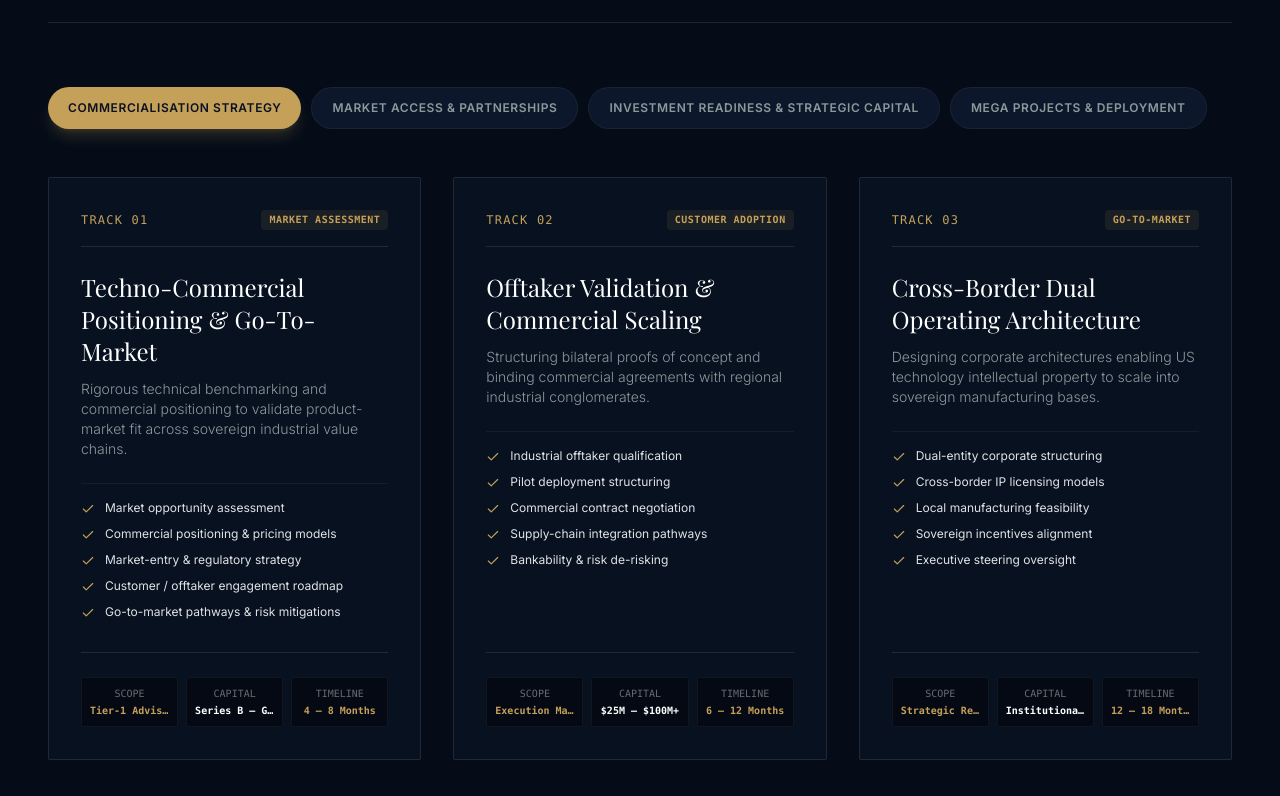
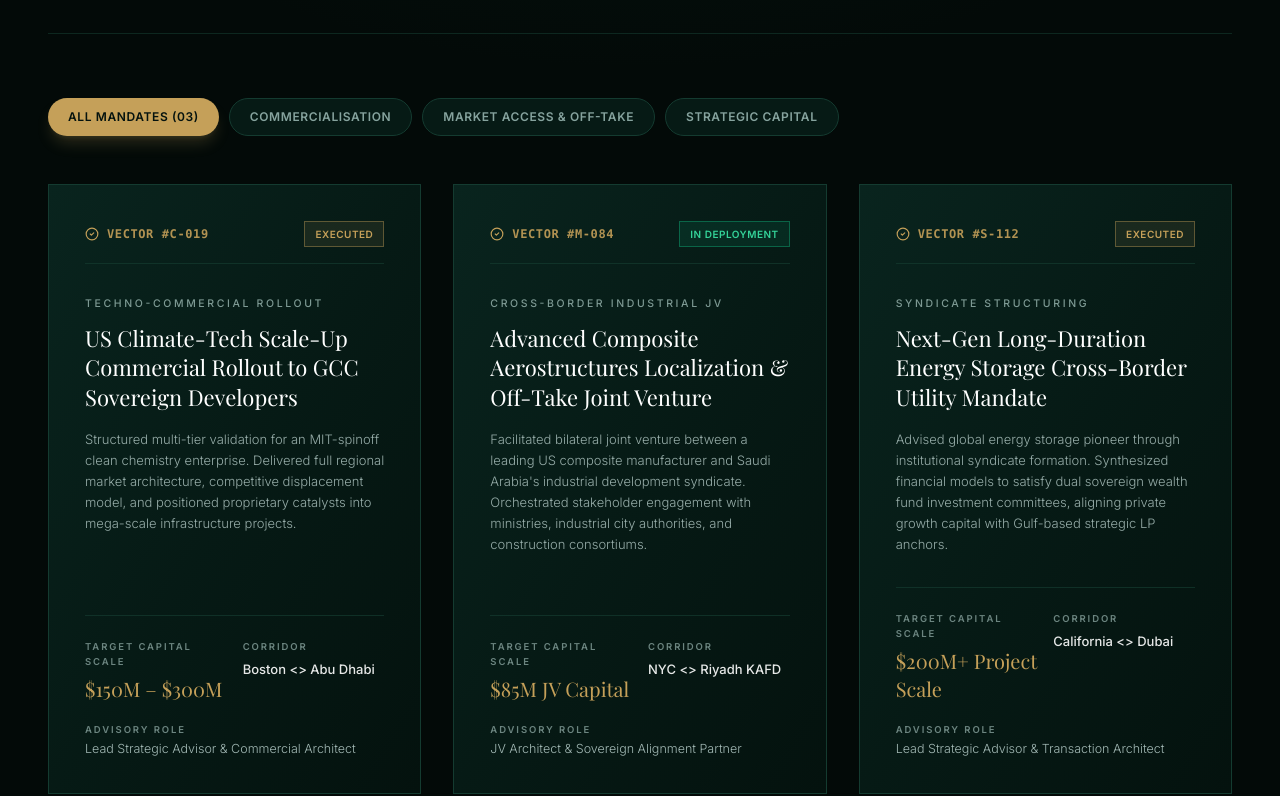
Before and after one commit to leamify/Manara-Nexus, a Next.js app: page / in a window 1280 px wide. Shown: the part 4993-5789 px from the top of the page. Built offline with nearby package versions, Linux system fonts and the light colour scheme; a web font is replaced by a local one.

Commit message:
Update Mandates section title, header copy, tabs and cards to match Figma design

```diff
--- a/src/components/Mandates.tsx
+++ b/src/components/Mandates.tsx
@@ -2,280 +2,110 @@
 
 import React, { useState } from "react";
 import { motion, AnimatePresence } from "framer-motion";
-import { Check, ArrowRight, ShieldCheck } from "lucide-react";
+import { CheckCircle2 } from "lucide-react";
 
-interface MandateTrack {
-  track: string;
-  badge: string;
+interface MandateCase {
+  id: string;
+  category: "commercialisation" | "market-access" | "strategic-capital";
+  vectorId: string;
+  status: "EXECUTED" | "IN DEPLOYMENT";
+  subCategory: string;
   title: string;
   description: string;
-  deliverables: string[];
-  scope: string;
-  capital: string;
-  timeline: string;
+  capitalScale: string;
+  corridor: string;
+  advisoryRole: string;
 }
 
-interface TabData {
-  id: string;
-  name: string;
-  tracks: MandateTrack[];
-}
+const mandateTabs = [
+  { id: "all", label: "ALL MANDATES (03)" },
+  { id: "commercialisation", label: "COMMERCIALISATION" },
+  { id: "market-access", label: "MARKET ACCESS & OFF-TAKE" },
+  { id: "strategic-capital", label: "STRATEGIC CAPITAL" },
+];
 
-const mandateTabs: TabData[] = [
+const mandatesList: MandateCase[] = [
   {
-    id: "commercialisation-strategy",
-    name: "COMMERCIALISATION STRATEGY",
-    tracks: [
-      {
-        track: "TRACK 01",
-        badge: "MARKET ASSESSMENT",
-        title: "Techno-Commercial Positioning & Go-To-Market",
+    id: "01",
+    category: "commercialisation",
+    vectorId: "VECTOR #C-019",
+    status: "EXECUTED",
+    subCategory: "TECHNO-COMMERCIAL ROLLOUT",
+    title: "US Climate-Tech Scale-Up Commercial Rollout to GCC Sovereign Developers",
     description:
-          "Rigorous technical benchmarking and commercial positioning to validate product-market fit across sovereign industrial value chains.",
-        deliverables: [
-          "Market opportunity assessment",
-          "Commercial positioning & pricing models",
-          "Market-entry & regulatory strategy",
-          "Customer / offtaker engagement roadmap",
-          "Go-to-market pathways & risk mitigations",
-        ],
-        scope: "Tier-1 Advisory",
-        capital: "Series B — Growth",
-        timeline: "4 — 8 Months",
+      "Structured multi-tier validation for an MIT-spinoff clean chemistry enterprise. Delivered full regional market architecture, competitive displacement model, and positioned proprietary catalysts into mega-scale infrastructure projects.",
+    capitalScale: "$150M – $300M",
+    corridor: "Boston <> Abu Dhabi",
+    advisoryRole: "Lead Strategic Advisor & Commercial Architect",
   },
   {
-        track: "TRACK 02",
-        badge: "CUSTOMER ADOPTION",
-        title: "Offtaker Validation & Commercial Scaling",
+    id: "02",
+    category: "market-access",
+    vectorId: "VECTOR #M-084",
+    status: "IN DEPLOYMENT",
+    subCategory: "CROSS-BORDER INDUSTRIAL JV",
+    title: "Advanced Composite Aerostructures Localization & Off-Take Joint Venture",
     description:
-          "Structuring bilateral proofs of concept and binding commercial agreements with regional industrial conglomerates.",
-        deliverables: [
-          "Industrial offtaker qualification",
-          "Pilot deployment structuring",
-          "Commercial contract negotiation",
-          "Supply-chain integration pathways",
-          "Bankability & risk de-risking",
-        ],
-        scope: "Execution Mandate",
-        capital: "$25M — $100M+",
-        timeline: "6 — 12 Months",
+      "Facilitated bilateral joint venture between a leading US composite manufacturer and Saudi Arabia's industrial development syndicate. Orchestrated stakeholder engagement with ministries, industrial city authorities, and construction consortiums.",
+    capitalScale: "$85M JV Capital",
+    corridor: "NYC <> Riyadh KAFD",
+    advisoryRole: "JV Architect & Sovereign Alignment Partner",
   },
   {
-        track: "TRACK 03",
-        badge: "GO-TO-MARKET",
-        title: "Cross-Border Dual Operating Architecture",
+    id: "03",
+    category: "strategic-capital",
+    vectorId: "VECTOR #S-112",
+    status: "EXECUTED",
+    subCategory: "SYNDICATE STRUCTURING",
+    title: "Next-Gen Long-Duration Energy Storage Cross-Border Utility Mandate",
     description:
-          "Designing corporate architectures enabling US technology intellectual property to scale into sovereign manufacturing bases.",
-        deliverables: [
-          "Dual-entity corporate structuring",
-          "Cross-border IP licensing models",
-          "Local manufacturing feasibility",
-          "Sovereign incentives alignment",
-          "Executive steering oversight",
-        ],
-        scope: "Strategic Retainer",
-        capital: "Institutional Scale",
-        timeline: "12 — 18 Months",
-      },
-    ],
-  },
-  {
-    id: "market-access-partnerships",
-    name: "MARKET ACCESS & PARTNERSHIPS",
-    tracks: [
-      {
-        track: "TRACK 01",
-        badge: "GCC EXPANSION",
-        title: "Ecosystem Development & Sovereign Access",
-        description:
-          "Unlocking national champion ecosystems across the UAE, Saudi Arabia, and greater GCC jurisdictions.",
-        deliverables: [
-          "GCC ecosystem development",
-          "Strategic partner identification",
-          "Customer & stakeholder engagement",
-          "JV / partnership development",
-          "Technology deployment opportunities",
-        ],
-        scope: "Cross-Border Mandate",
-        capital: "$50M — $250M+",
-        timeline: "6 — 14 Months",
-      },
-      {
-        track: "TRACK 02",
-        badge: "JOINT VENTURES",
-        title: "Bespoke Sovereign JV Structuring",
-        description:
-          "Engineering equitable, legally sound joint ventures connecting global patent holders with regional sovereign industrial champions.",
-        deliverables: [
-          "Sovereign partner screening",
-          "JV terms & equity governance",
-          "Offtake guarantees negotiation",
-          "Technology transfer covenants",
-          "Government liaison facilitation",
-        ],
-        scope: "Co-Development",
-        capital: "$100M — $500M+",
-        timeline: "9 — 18 Months",
-      },
-      {
-        track: "TRACK 03",
-        badge: "DEPLOYMENT HUBS",
-        title: "Industrial Park & Free Zone Integration",
-        description:
-          "Securing subsidized land allocations, specialized infrastructure, and long-term utility concessions.",
-        deliverables: [
-          "ADGM / DIFC / KSA licensing",
-          "Special economic zone allocation",
-          "Utility & feedstock agreements",
-          "Customs & trade facilitation",
-          "Local workforce development",
-        ],
-        scope: "Operational Advisory",
-        capital: "Direct Project Capital",
-        timeline: "6 — 12 Months",
-      },
-    ],
-  },
-  {
-    id: "investment-readiness",
-    name: "INVESTMENT READINESS & STRATEGIC CAPITAL",
-    tracks: [
-      {
-        track: "TRACK 01",
-        badge: "CAPITAL FORMATION",
-        title: "Sovereign & Institutional Capital Formation",
-        description:
-          "Positioning proprietary techno-commercial propositions for sovereign wealth funds and strategic corporate venture arms.",
-        deliverables: [
-          "Institutional investment proposition",
-          "Strategic capital strategy",
-          "Sovereign investor mapping",
-          "Strategic investor engagement",
-          "Syndicate capital formation",
-        ],
-        scope: "Placement Advisory",
-        capital: "$50M — $300M+",
-        timeline: "6 — 12 Months",
-      },
-      {
-        track: "TRACK 02",
-        badge: "TRANSACTION STRUCTURING",
-        title: "M&A, Co-Investment & Recapitalisation",
-        description:
-          "Navigating cross-border transactions, structured equity, and strategic buy-in from bilateral state-backed institutions.",
-        deliverables: [
-          "Valuation & transaction mechanics",
-          "Cross-border regulatory filings",
-          "Co-investment syndicate management",
-          "Commercial due diligence defense",
-          "Closing & governance architecture",
-        ],
-        scope: "Transaction Support",
-        capital: "$100M — $1B+",
-        timeline: "6 — 15 Months",
-      },
-      {
-        track: "TRACK 03",
-        badge: "PATIENT CAPITAL",
-        title: "Long-Term Sovereign Endowment Integration",
-        description:
-          "Arranging patient capital and project debt facilities for first-of-a-kind commercial plants and gigafactories.",
-        deliverables: [
-          "National development fund grants",
-          "Sovereign credit guarantee backing",
-          "Blended climate finance instruments",
-          "Project finance model validation",
-          "Lender engineering alignment",
-        ],
-        scope: "Structured Capital",
-        capital: "$200M — $750M+",
-        timeline: "12 — 24 Months",
-      },
-    ],
-  },
-  {
-    id: "mega-projects-deployment",
-    name: "MEGA PROJECTS & DEPLOYMENT",
-    tracks: [
-      {
-        track: "TRACK 01",
-        badge: "GIGA SCALE",
-        title: "Mega-Project Commercialisation & Delivery",
-        description:
-          "Integrating novel industrial decarbonisation and deep-tech solutions directly into multi-billion-dollar regional master plans.",
-        deliverables: [
-          "Project commercialisation roadmap",
-          "Capital strategy & financial modeling",
-          "Strategic partnerships structuring",
-          "Stakeholder & sovereign management",
-          "Deployment ecosystem development",
-        ],
-        scope: "Mega-Project Partner",
-        capital: "$500M — $5B+",
-        timeline: "18 — 36 Months",
-      },
-      {
-        track: "TRACK 02",
-        badge: "UTILITIES & INFRA",
-        title: "Clean Energy & Industrial Infrastructure Hubs",
-        description:
-          "Coordinating massive resource efficiency, green hydrogen, and carbon storage architectures with sovereign utility operators.",
-        deliverables: [
-          "Concession agreement structuring",
-          "Power purchase agreements (PPA)",
-          "Carbon abatement verification",
-          "EPC consortium alignment",
-          "Sovereign stakeholder coordination",
-        ],
-        scope: "Infrastructure Lead",
-        capital: "$1B — $10B+",
-        timeline: "24 — 48 Months",
-      },
-      {
-        track: "TRACK 03",
-        badge: "BUILT ENVIRONMENT",
-        title: "Next-Gen Materials & Urban Resilience",
-        description:
-          "Deploying breakthrough advanced composites and low-carbon cement into signature mega-projects.",
-        deliverables: [
-          "Specification into tender blueprints",
-          "Regulatory approvals & standards",
-          "Supply security guarantees",
-          "On-site demonstration assets",
-          "Executive procurement liaison",
-        ],
-        scope: "Sector Specialist",
-        capital: "$250M — $1.5B+",
-        timeline: "12 — 24 Months",
-      },
-    ],
+      "Advised global energy storage pioneer through institutional syndicate formation. Synthesized financial models to satisfy dual sovereign wealth fund investment committees, aligning private growth capital with Gulf-based strategic LP anchors.",
+    capitalScale: "$200M+ Project Scale",
+    corridor: "California <> Dubai",
+    advisoryRole: "Lead Strategic Advisor & Transaction Architect",
   },
 ];
 
 export const Mandates: React.FC = () => {
-  const [activeTab, setActiveTab] = useState<string>(mandateTabs[0].id);
+  const [activeTab, setActiveTab] = useState<string>("all");
 
-  const currentTab = mandateTabs.find((t) => t.id === activeTab) || mandateTabs[0];
+  const filteredMandates =
+    activeTab === "all"
+      ? mandatesList
+      : mandatesList.filter((m) => m.category === activeTab);
 
   return (
-    <section id="mandates" className="bg-[#050C18] text-white py-24 md:py-32 px-6 md:px-12 relative border-t border-brand-gold/15">
-      <div className="max-w-7xl mx-auto">
+    <section
+      id="mandates"
+      className="bg-[#030A08] text-white py-24 md:py-32 px-6 md:px-12 relative border-t border-[#12362C]/60"
+    >
+      {/* Background Subtle Green Radial Glow */}
+      <div
+        className="absolute inset-0 pointer-events-none"
+        style={{
+          background:
+            "radial-gradient(ellipse 70% 40% at 50% 0%, rgba(18, 72, 56, 0.16) 0%, transparent 70%)",
+        }}
+      />
+
+      <div className="max-w-7xl mx-auto relative z-10">
         {/* Header */}
-        <div className="flex flex-col lg:flex-row lg:items-end justify-between mb-12 lg:mb-16 pb-8 border-b border-white/10 gap-6">
+        <div className="flex flex-col lg:flex-row lg:items-end justify-between mb-12 lg:mb-16 pb-8 border-b border-[#143B30]/60 gap-6">
           <div>
-            <div className="text-xs uppercase tracking-[0.3em] font-semibold text-brand-gold mb-3">
-              INSTITUTIONAL EXECUTION FRAMEWORK
+            <div className="inline-flex items-center gap-2 text-xs uppercase tracking-[0.3em] font-semibold text-brand-gold mb-4">
+              <span className="w-1.5 h-1.5 rounded-full bg-brand-gold" />
+              <span>MANDATES</span>
             </div>
             <h2 className="font-serif text-3xl sm:text-4xl md:text-5xl text-white font-normal tracking-tight">
-              Sovereign &amp; Industrial Mandate Matrix
+              Sovereign &amp; Industrial<br />Mandate Matrix
             </h2>
           </div>
-          <p className="text-brand-gray-muted text-sm sm:text-base max-w-md font-sans font-light">
-            Bespoke engagement structures transitioning breakthrough technology ventures into scaled regional anchors.
+          <p className="text-[#96ACA8] text-sm sm:text-[14.5px] max-w-md font-sans font-light leading-relaxed">
+            We work alongside technology companies, project sponsors, investors and strategic partners on mandates where commercial, strategic and capital considerations are closely interconnected.
           </p>
         </div>
 
-        {/* Tab Controls (Pills matching screenshot) */}
+        {/* Tab Controls (Pills matching image) */}
         <div className="flex flex-wrap gap-2.5 mb-12">
           {mandateTabs.map((tab) => {
             const isActive = tab.id === activeTab;
@@ -284,73 +114,95 @@ export const Mandates: React.FC = () => {
                 key={tab.id}
                 type="button"
                 onClick={() => setActiveTab(tab.id)}
-                className={`px-5 py-3 rounded-full text-xs font-semibold uppercase tracking-wider transition-all duration-300 ${
+                className={`px-5 py-2.5 rounded-full text-xs font-semibold uppercase tracking-wider transition-all duration-300 ${
                   isActive
-                    ? "bg-brand-gold text-brand-navy shadow-lg shadow-brand-gold/20"
-                    : "bg-[#0C172B] text-brand-gray-muted hover:text-white hover:bg-[#12223F] border border-white/5"
+                    ? "bg-brand-gold text-[#04120E] shadow-lg shadow-brand-gold/20"
+                    : "bg-[#061A15] text-[#86A39E] hover:text-white hover:bg-[#0A261F] border border-[#143B30]"
                 }`}
               >
-                {tab.name}
+                {tab.label}
               </button>
             );
           })}
         </div>
 
-        {/* 3 Dark Mandate Cards Grid matching screenshot */}
+        {/* 3 Dark Green Mandate Cards Grid matching image */}
         <AnimatePresence mode="wait">
           <motion.div
-            key={currentTab.id}
+            key={activeTab}
             initial={{ opacity: 0, y: 16 }}
             animate={{ opacity: 1, y: 0 }}
             exit={{ opacity: 0, y: -16 }}
             transition={{ duration: 0.35, ease: "easeInOut" }}
             className="grid grid-cols-1 lg:grid-cols-3 gap-7 md:gap-8"
           >
-            {currentTab.tracks.map((track) => (
+            {filteredMandates.map((mandate) => (
               <div
-                key={track.title}
-                className="bg-[#081222]/90 border border-white/10 hover:border-brand-gold/60 p-8 rounded-sm transition-all duration-300 hover:shadow-2xl hover:shadow-black/50 flex flex-col justify-between group"
+                key={mandate.vectorId}
+                className="bg-[#061814]/90 bg-gradient-to-br from-[#09241E] via-[#061A15] to-[#04120E] border border-[#143B30] hover:border-brand-gold/60 p-8 md:p-9 rounded-none transition-all duration-300 hover:shadow-2xl hover:shadow-[#020A07]/60 flex flex-col justify-between group"
               >
                 <div>
-                  <div className="flex items-center justify-between mb-6 pb-4 border-b border-white/10 text-xs font-mono tracking-widest text-brand-gold">
-                    <span>{track.track}</span>
-                    <span className="px-2 py-0.5 rounded bg-brand-gold/10 text-brand-gold text-[10px] font-semibold tracking-wider">
-                      {track.badge}
+                  {/* Top Vector ID & Status Badge */}
+                  <div className="flex items-center justify-between mb-8 pb-4 border-b border-[#143B30]/70 text-xs">
+                    <div className="flex items-center gap-2 text-brand-gold/90 font-mono text-xs tracking-wider">
+                      <CheckCircle2 className="w-3.5 h-3.5 text-brand-gold shrink-0" />
+                      <span className="font-semibold">{mandate.vectorId}</span>
+                    </div>
+                    <span
+                      className={`px-2.5 py-1 text-[10px] uppercase tracking-wider font-semibold rounded-none border ${
+                        mandate.status === "EXECUTED"
+                          ? "border-brand-gold/40 text-brand-gold bg-brand-gold/10"
+                          : "border-emerald-500/40 text-emerald-400 bg-emerald-500/10"
+                      }`}
+                    >
+                      {mandate.status}
                     </span>
                   </div>
 
-                  <h3 className="font-serif text-xl sm:text-2xl text-white font-normal mb-3 group-hover:text-brand-gold transition-colors leading-snug">
-                    {track.title}
+                  {/* Overline Sub-Category */}
+                  <div className="text-[10.5px] uppercase tracking-[0.25em] font-medium text-[#7E9A94] mb-3">
+                    {mandate.subCategory}
+                  </div>
+
+                  {/* Title */}
+                  <h3 className="font-serif text-xl sm:text-[22px] text-white font-normal mb-4 group-hover:text-brand-gold transition-colors leading-[1.35]">
+                    {mandate.title}
                   </h3>
 
-                  <p className="text-brand-gray-muted text-xs sm:text-sm leading-relaxed mb-6 font-light">
-                    {track.description}
+                  {/* Description */}
+                  <p className="text-[#96ACA8] text-xs sm:text-[13px] leading-relaxed font-light mb-8">
+                    {mandate.description}
                   </p>
+                </div>
 
-                  {/* Bullet points */}
-                  <div className="space-y-2.5 pt-4 border-t border-white/5">
-                    {track.deliverables.map((item) => (
-                      <div key={item} className="flex items-start gap-2.5 text-xs text-brand-gray-light/90">
-                        <Check className="w-3.5 h-3.5 text-brand-gold shrink-0 mt-0.5" />
-                        <span>{item}</span>
+                {/* Bottom Metrics Grid */}
+                <div className="pt-6 border-t border-[#143B30]/70">
+                  <div className="grid grid-cols-2 gap-4 mb-5">
+                    <div>
+                      <div className="text-[9.5px] uppercase tracking-[0.2em] font-semibold text-[#6C8580] mb-1.5">
+                        TARGET CAPITAL SCALE
                       </div>
-                    ))}
+                      <div className="font-serif text-lg sm:text-xl font-normal text-brand-gold">
+                        {mandate.capitalScale}
+                      </div>
+                    </div>
+                    <div>
+                      <div className="text-[9.5px] uppercase tracking-[0.2em] font-semibold text-[#6C8580] mb-1.5">
+                        CORRIDOR
+                      </div>
+                      <div className="text-xs sm:text-[13px] text-white/90 font-medium">
+                        {mandate.corridor}
+                      </div>
                     </div>
                   </div>
 
-                {/* Bottom Metrics Row */}
-                <div className="mt-8 pt-6 border-t border-white/10 grid grid-cols-3 gap-2 text-center text-[10px] font-mono">
-                  <div className="bg-[#040913] p-2 rounded-sm border border-white/5">
-                    <div className="text-brand-gray-muted/70 uppercase">Scope</div>
-                    <div className="text-brand-gold font-semibold mt-0.5 truncate">{track.scope}</div>
+                  <div>
+                    <div className="text-[9.5px] uppercase tracking-[0.2em] font-semibold text-[#6C8580] mb-1">
+                      ADVISORY ROLE
                     </div>
-                  <div className="bg-[#040913] p-2 rounded-sm border border-white/5">
-                    <div className="text-brand-gray-muted/70 uppercase">Capital</div>
-                    <div className="text-white font-semibold mt-0.5 truncate">{track.capital}</div>
+                    <div className="text-xs sm:text-[12.5px] text-[#A2B8B4] font-light">
+                      {mandate.advisoryRole}
                     </div>
-                  <div className="bg-[#040913] p-2 rounded-sm border border-white/5">
-                    <div className="text-brand-gray-muted/70 uppercase">Timeline</div>
-                    <div className="text-brand-gold font-semibold mt-0.5 truncate">{track.timeline}</div>
                   </div>
                 </div>
               </div>
```
Lines whose indentation alone changed are shown as unchanged.
